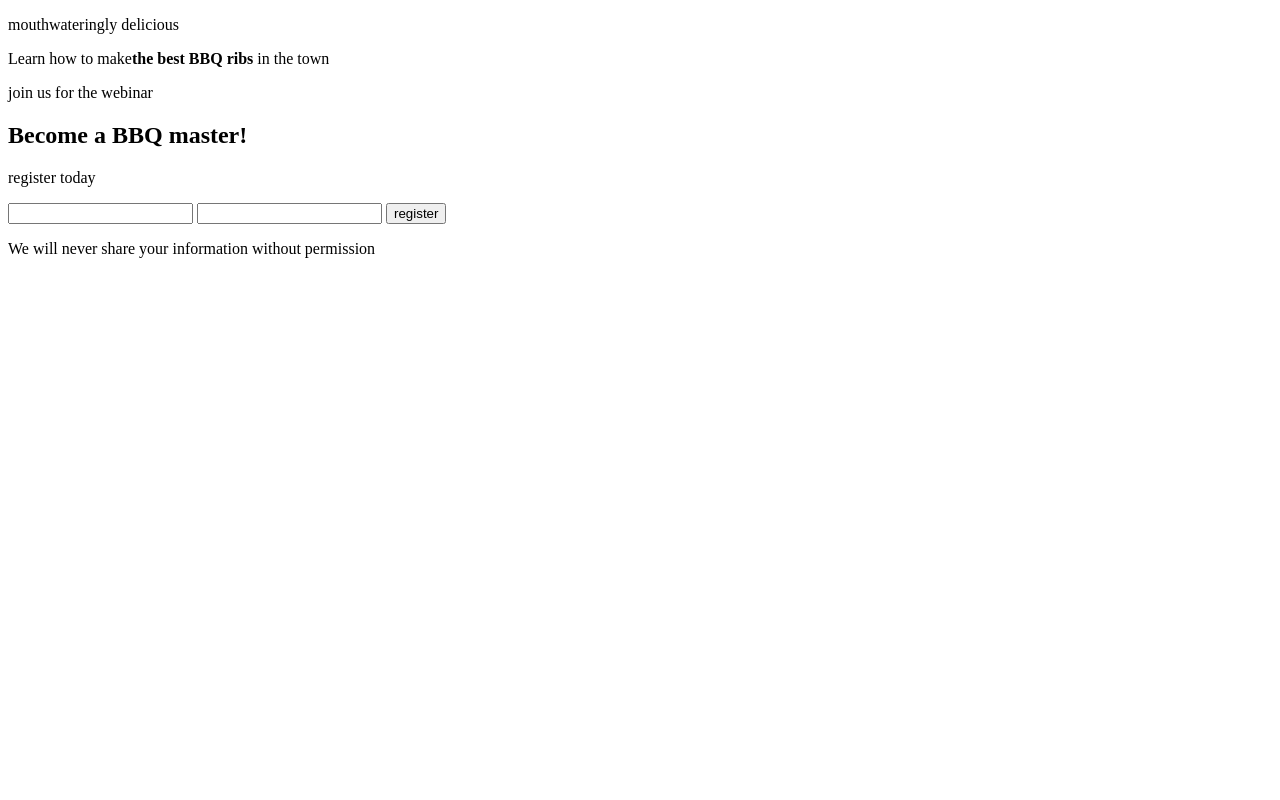
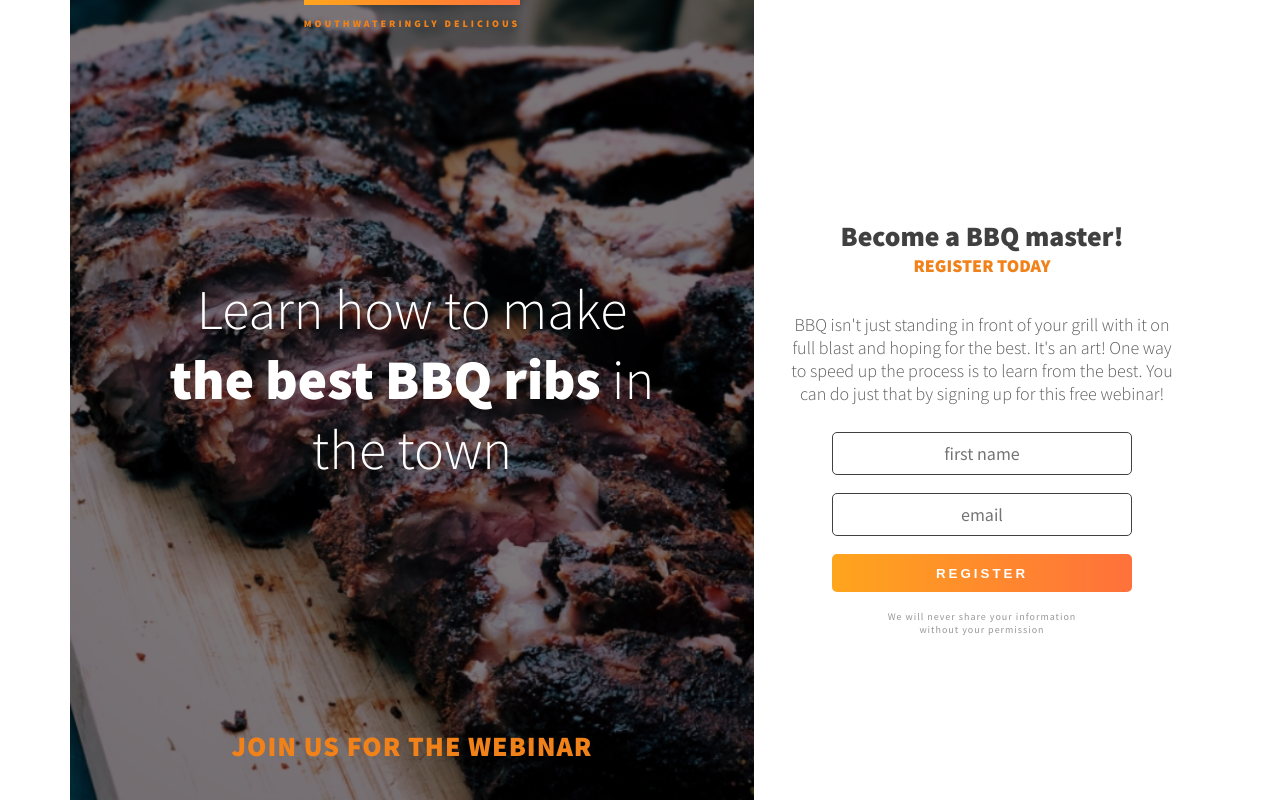
Before and after one commit to Phurba-Sherpa/bbq, a plain HTML site: page index.html in a window 1280 px wide. Drawn offline with Linux system fonts and the light colour scheme.

Commit message:
finsih bbq project

```diff
--- a/index.html
+++ b/index.html
@@ -1,31 +1,42 @@
 <!DOCTYPE html>
 <html lang="en">
+
 <head>
     <meta charset="UTF-8">
     <meta name="viewport" content="width=device-width, initial-scale=1.0">
+    <link rel="preconnect" href="https://fonts.googleapis.com">
+    <link rel="preconnect" href="https://fonts.gstatic.com" crossorigin>
+    <link href="https://fonts.googleapis.com/css?family=Source+Sans+Pro:300,400,900&display=swap" rel="stylesheet">
     <link rel="stylesheet" href="./style.css" />
     <title>Responsive web design - BBQ</title>
 </head>
+
 <body>
-    <main>
-        <section>
-            <p>mouthwateringly delicious</p>
-            <p>Learn how to make<strong>the best BBQ ribs</strong> in the town</p>
-            <p>join us for the webinar</p>
+    <main class="container-flex">
+        <section class="section-intro">
+            <div class="container intro-container">
+                <p class="intro-top"><span class="intro-taste">mouthwateringly delicious</span></p>
+                <h1 class="intro-head">Learn how to make <strong>the best BBQ ribs </strong> in the town</h1>
+                <h2 class="intro-bottom">join us for the webinar</h2>
+            </div>
         </section>
-        <section>
-            <div>
+
+        <section class="container section-main">
+            <div class="main-content">
                 <h2>Become a BBQ master!</h2>
-                <p>register today</p>
-                <p></p>
+                <p class="main-content__subtitle">register today</p>
+                <p class="main-content__desc">BBQ isn't just standing in front of your grill with it on full blast and
+                    hoping for the best. It's an art! One way to speed up the process is to learn from the best. You can
+                    do just that by signing up for this free webinar!</p>
             </div>
-            <form>
-                <input />
-                <input />
-                <button>register</button>
+            <form class="email-collector">
+                <input aria-label="first-name" id="fname" placeholder="first name" required />
+                <input aria-label="email" id="email" placeholder="email" type="email" required />
+                <button class="btn btn--primary" type="submit">register</button>
             </form>
-            <p>We will never share your information without permission</p>
+            <p class="claim-text">We will never share your information <br /> without your permission</p>
         </section>
     </main>
 </body>
+
 </html>
--- a/style.css
+++ b/style.css
@@ -0,0 +1,233 @@
+/* font-family: 'Source Sans Pro', sans-serif; */
+
+/* ===================
+GENERAL SETUP
+======================*/
+:root {
+    --color-black-200: #989898;
+    --color-black-300: #5A5A5A;
+    --color-black: #404040;
+    --color-primary: #f18119;
+    --color-white: #fff;
+}
+
+/* ===================
+BASIC RESET
+======================*/
+*,
+*::after,
+*::before {
+    padding: 0;
+    margin: 0;
+    box-sizing: border-box;
+}
+
+html {
+    font-size: 62.5%;
+}
+
+
+/* ===================
+GENERAL STYLES
+======================*/
+body {
+    font-size: 1.6rem;
+    font-weight: 400;
+    background-color: var(--color-white);
+    font-family: 'Source Sans Pro', sans-serif;
+    color: var(--color-black);
+    text-align: center;
+}
+
+h1 {
+    font-size: 3.6rem;
+    font-weight: 300;
+}
+h2 {
+    font-size: 2.1rem;
+    font-weight: 900;
+}
+
+img {
+    width: 100%;
+    display: block;
+}
+
+strong {
+    font-weight: 900;
+}
+.container {
+    max-width: 500px;
+    width: 90%;
+    margin: 0 auto;
+    min-height: 100%;
+}
+
+
+/* ===================
+SECTION INTRO
+======================*/
+.section-intro {
+    color: var(--color-white);
+    background-image: url(./assets/ribs.jpg);
+    background-color: var(--color-black);
+    background-blend-mode: overlay;
+    min-height: 50vh;
+    height: 50vh;
+    background-position: center;
+    background-size: cover;
+    padding: 0 0 2em 0;
+}
+
+.intro-container {
+     display: flex;
+    flex-direction: column;
+    justify-content: space-between;
+    height: 100%;
+}
+
+.intro-top {
+    font-weight: 900;
+    font-size: 1rem;
+    letter-spacing: 3px;
+    color: var(--color-primary);
+    text-transform: uppercase;
+}
+
+.intro-taste {
+    display: inline-block;
+    padding-top: 1.6rem;
+    border-top: 5px solid var(--color-primary);
+    border-image: linear-gradient(to right, #FFA51D, #FF713B) 1;
+    padding-top: 12px;
+}
+
+.intro-head {
+}
+
+.intro-bottom {
+    text-transform: uppercase;
+    color: var(--color-primary);
+    justify-self: center;
+    letter-spacing: 1px;
+}
+
+/* ===================
+MAIN CONTENT
+======================*/
+
+.main-content {
+    padding-top: 3em;
+}
+.main-content__subtitle {
+    font-size: 1.6rem;
+    text-transform: uppercase;
+    color: var(--color-primary);
+    font-weight: 900;
+    margin-bottom: 2em;
+}
+
+.main-content__desc {
+    color: var(--color-black-300);
+    font-weight: 300;
+}
+
+.email-collector {
+    margin: 1.5em 0 1em 0 !important;
+    width: 80%;
+    max-width: 300px;
+
+}
+
+input, button {
+    width: 100%;
+    border-radius: 5px;
+}
+
+input {
+    margin-bottom: 1em;
+    padding: .5em;
+    font-family: inherit;
+    text-align: inherit;
+    font-size: inherit;
+    border: 1px solid var(--color-black);
+}
+
+input:focus {
+    outline: var(--color-primary) solid 2px;
+    border: 0;
+
+}
+.btn {
+    padding: .875em 2.625em;
+    text-transform: uppercase;
+    letter-spacing: 3px;
+    font-weight: 900;
+    color: var(--color-white);
+    background-image: linear-gradient(to right, #FFA51D, #FF713B);
+    border: none;
+    transition: all .3s;
+    cursor: pointer;
+
+}
+
+.btn:hover {
+    transform: translateY(-3px);
+    box-shadow: 0 1rem 2rem rgba(0, 0, 0, .15);
+}
+
+.btn:active {
+    transform: translateY(-1px);
+    box-shadow: 0 .5rem 1rem rgba(0, 0, 0, .15);
+}
+
+.btn:focus {
+    /* outline:thick double  var(--color-primary); */
+}
+.section-main {
+    display: flex;
+    align-items: center;
+    flex-direction: column;
+    justify-content: center;
+}
+.claim-text {
+    font-size: 1rem;
+    letter-spacing: 1px;
+    color: var(--color-black-200);
+}
+
+@media (min-width: 760px) {
+    body {
+        font-size: 1.8rem;
+        max-width: 1140px;
+        margin: 0 auto;
+    }
+    h1 {
+        font-size: 5.6rem;
+    }
+    h2 {
+        font-size: 2.8rem;
+    }
+
+    .main-content__subtitle {
+        font-size: 1.8rem;
+    }
+
+    .section-intro {
+        min-height: 100vh;
+    }
+    .container-flex {
+        display: flex;
+        align-items: center;
+    }
+
+    .section-intro {
+        width: 60%;
+    }
+
+    .section-main {
+        width: 40%;
+        padding: 0 2em;
+    }
+
+}
```
Also changed, not shown: assets/dark-ribs.jpg (added), assets/ribs.jpg (added).
